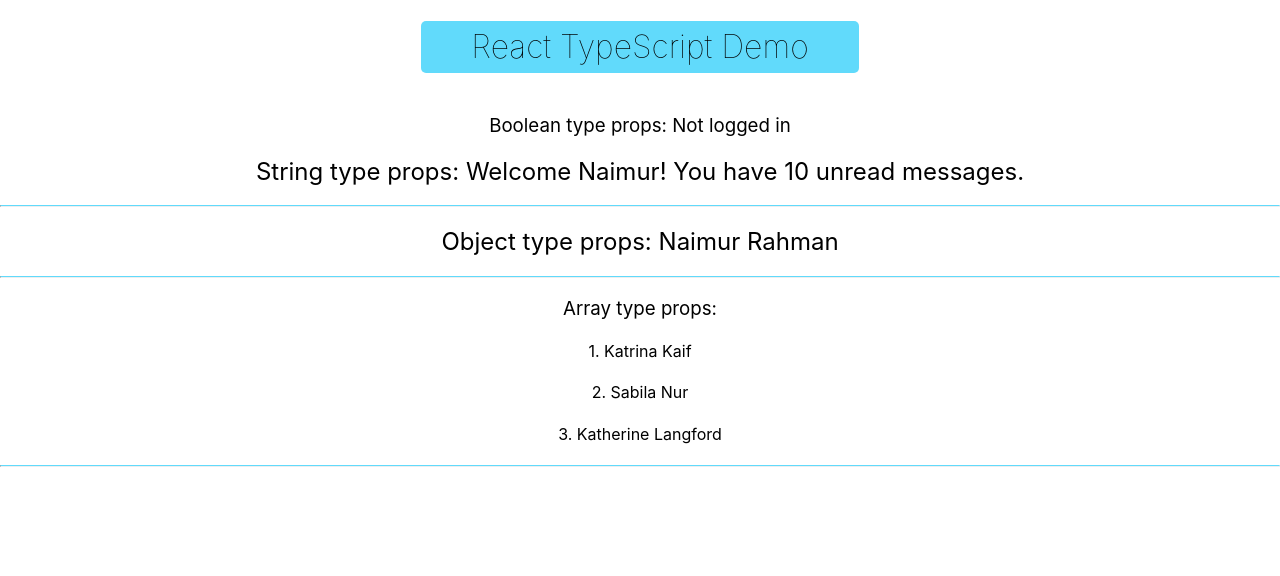
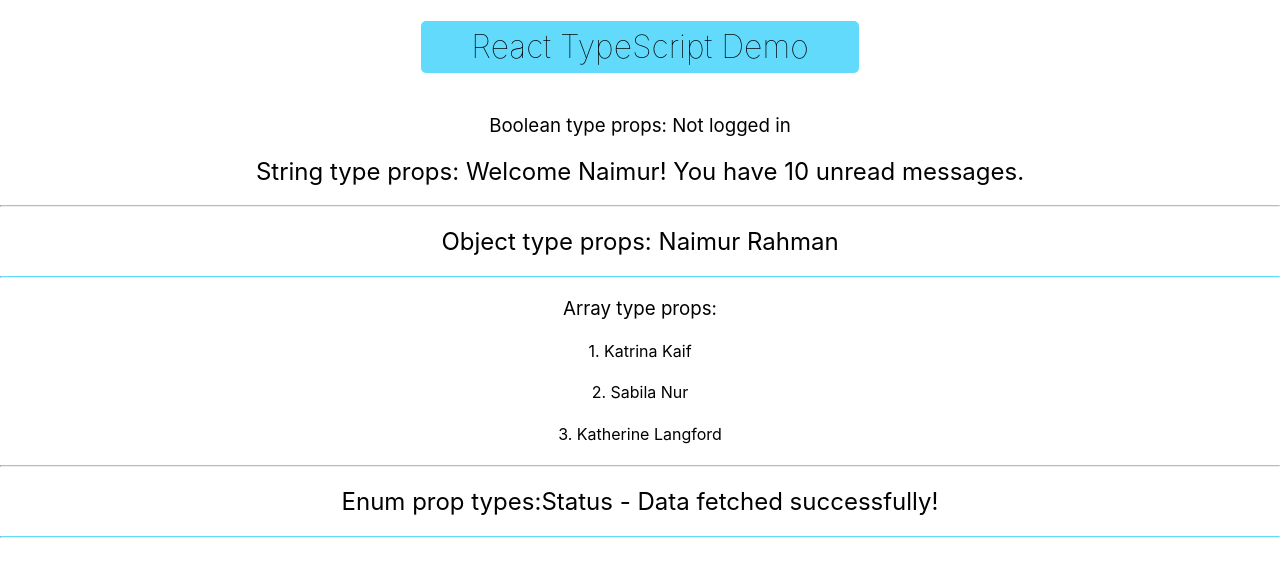
Before and after one commit to mohammad-naimur-rahman/react-typescript-demo, a React (Create React App) app: page / in a window 1280 px wide. Shown: the top 576 px of the page. Built offline with nearby package versions, Linux system fonts and the light colour scheme.

Commit message:
added enum

```diff
--- a/src/App.tsx
+++ b/src/App.tsx
@@ -2,6 +2,7 @@
 import Greet from './components/Greet'
 import Person from './components/Person'
 import PersonList from './components/PersonList'
+import { Status } from './components/Status'
 
 function App() {
   const personName = {
@@ -30,6 +31,7 @@
       <Greet name='Naimur' messageCount={10} isLoggedIn={false} />
       <Person name={personName} />
       <PersonList names={nameList} />
+      <Status status='success' />
     </div>
   )
 }
--- /dev/null
+++ b/src/components/Status.tsx
@@ -0,0 +1,20 @@
+type StatusProps = {
+  status: 'loading' | 'success' | 'error'
+}
+
+export const Status = (props: StatusProps) => {
+  let message
+  if (props.status === 'loading') {
+    message = 'Loading...'
+  } else if (props.status === 'success') {
+    message = 'Data fetched successfully!'
+  } else if (props.status === 'error') {
+    message = 'Error fetching data'
+  }
+  return (
+    <>
+      <h2>Enum prop types:Status - {message}</h2>
+      <hr />
+    </>
+  )
+}
```
